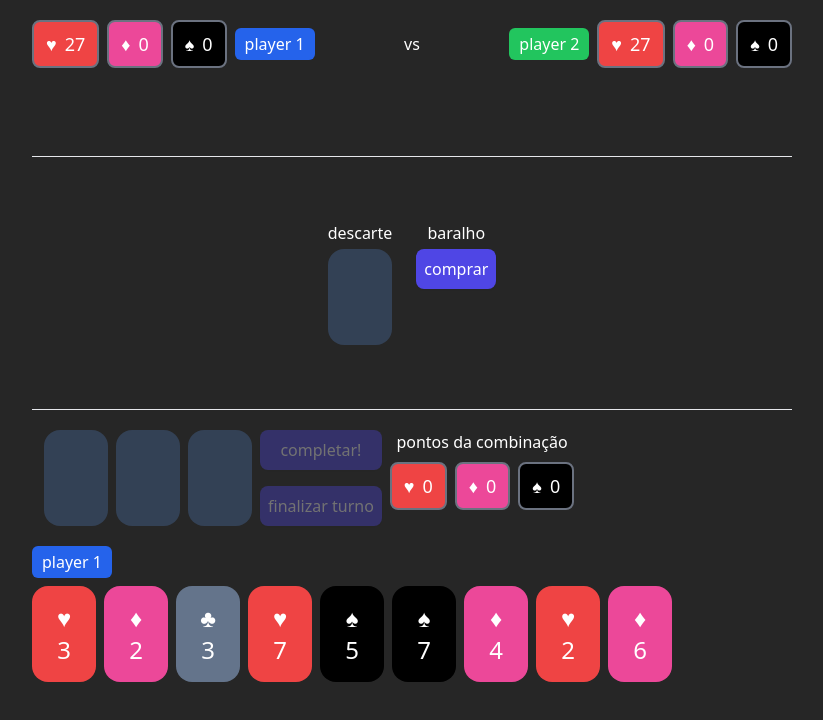
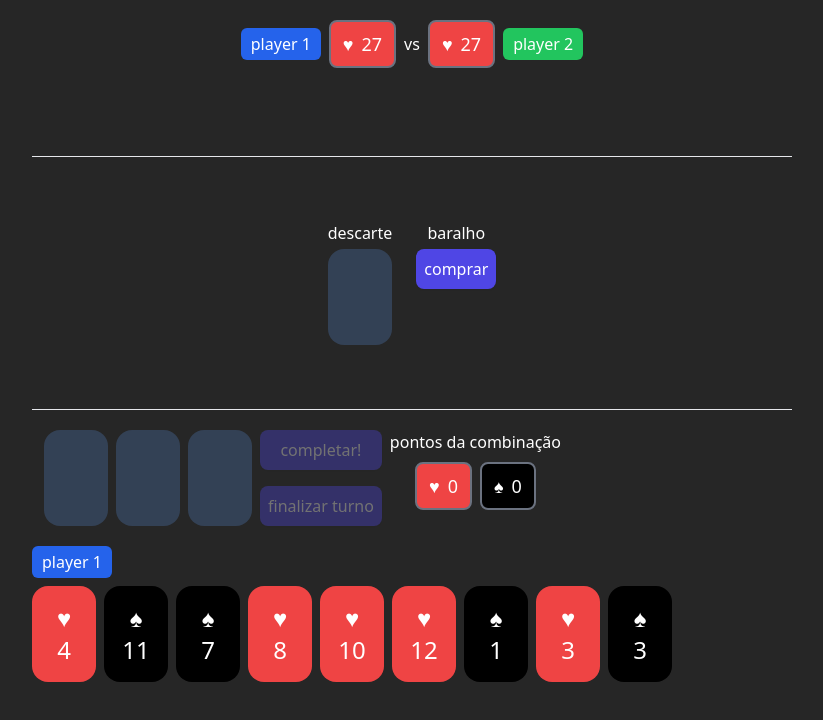
Before and after one commit to carmogui/draftbox, a React (Vite) app: page / in a window 1280 px wide. Shown: the top 720 px of the page, without its empty margins (228-1051 px from the left). Built offline with nearby package versions, Linux system fonts and the light colour scheme.

Commit message:
card game v2 mvp test

```diff
--- a/src/App.tsx
+++ b/src/App.tsx
@@ -93,8 +93,11 @@ function Status({ children, suit }: { children: ReactNode; suit: Suits }) {
 const MINIMUM_CARDS = 6;
 
 function App() {
+  const [turnBuy, setTurnBuy] = useState(true);
   const [battleTurn, setBattleTurn] = useState(BattleTurn.Player);
-  const [turnBuy, setTurnBuy] = useState(true);
+
+  const [madeTriplet, setMadeTriplet] = useState(false);
+
   const [deck, setDeck] = useState<CardType[]>(defaultCards);
 
   const [cards, setCards] = useState<CardType[]>([]);
@@ -252,10 +255,7 @@ function App() {
   }
 
   function renderCards(cardsToRender: CardType[]) {
-    return (
-      cardsToRender
-        // .sort((a, b) => a.id - b.id)
-        .map((card) => {
+    return cardsToRender.map((card) => {
       const { id, number, suit } = card;
 
       return (
@@ -271,32 +271,28 @@ function App() {
           {number}
         </Card>
       );
-        })
-    );
+    });
   }
 
   return (
     <div className="flex flex-col gap-2 p-5 max-w-[800px] m-auto">
-      <div className="flex items-center justify-between gap-2">
+      <div className="flex items-center justify-center gap-2">
         <div className="flex items-center gap-2">
-          <Status suit={Suits.Heart}>{player.h}</Status>
-          <Status suit={Suits.Diamonds}>{player.d}</Status>
-          <Status suit={Suits.Spades}>{player.s}</Status>
           <h2 className="flex items-center justify-center px-2 py-1 w-20 bg-blue-600 rounded-md">
             player 1
           </h2>
+
+          <Status suit={Suits.Heart}>{player.h}</Status>
         </div>
 
         <span>vs</span>
 
         <div className="flex items-center gap-2">
+          <Status suit={Suits.Heart}>{enemy.h}</Status>
+
           <h2 className="flex items-center justify-center px-2 py-1 w-20 bg-green-500 rounded-md">
             player 2
           </h2>
-
-          <Status suit={Suits.Heart}>{enemy.h}</Status>
-          <Status suit={Suits.Diamonds}>{enemy.d}</Status>
-          <Status suit={Suits.Spades}>{enemy.s}</Status>
         </div>
       </div>
 
@@ -421,6 +417,8 @@ function App() {
           <Button
             disabled={triplets.length < 3}
             onClick={() => {
+              if (madeTriplet) return alert("voce ja fez uma trinca!");
+
               const { h, d, s } = tripletsValues;
 
               let isValidSuit = false;
@@ -466,21 +464,34 @@ function App() {
 
               if (isValidSameNumber || isValidSuit || isValidSequence) {
                 setTriplets([]);
+                setMadeTriplet(true);
 
                 if (battleTurn === BattleTurn.Player) {
                   setPlayer((cur) => {
                     return {
-                      d: cur.d + d,
+                      ...cur,
                       h: cur.h + h,
-                      s: cur.s + s,
+                    };
+                  });
+
+                  setEnemy((cur) => {
+                    return {
+                      ...cur,
+                      h: cur.h - s,
                     };
                   });
                 } else {
                   setEnemy((cur) => {
                     return {
-                      d: cur.d + d,
+                      ...cur,
                       h: cur.h + h,
-                      s: cur.s + s,
+                    };
+                  });
+
+                  setPlayer((cur) => {
+                    return {
+                      ...cur,
+                      h: cur.h - s,
                     };
                   });
                 }
@@ -511,28 +522,6 @@ function App() {
                 }
                 setTrash(card);
                 setTriplets([]);
-
-                if (battleTurn === BattleTurn.Player) {
-                  setEnemy((cur) => {
-                    const { s } = player;
-                    const damage = s - cur.d > 0 ? s - cur.d : 0;
-
-                    return {
-                      ...cur,
-                      h: cur.h - damage,
-                    };
-                  });
-                } else {
-                  setPlayer((cur) => {
-                    const { s } = enemy;
-                    const damage = s - cur.d > 0 ? s - cur.d : 0;
-
-                    return {
-                      ...cur,
-                      h: cur.h - damage,
-                    };
-                  });
-                }
               } else {
                 triplets.forEach((tripletCard) => {
                   setTriplets((cur) => {
@@ -556,6 +545,7 @@ function App() {
                 });
               }
 
+              setMadeTriplet(false);
               setTurnBuy(true);
 
               if (battleTurn === BattleTurn.Player) {
@@ -574,7 +564,7 @@ function App() {
 
           <div className="flex gap-2">
             <Status suit={Suits.Heart}>{tripletsValues.h}</Status>
-            <Status suit={Suits.Diamonds}>{tripletsValues.d}</Status>
+            {/* <Status suit={Suits.Diamonds}>{tripletsValues.d}</Status> */}
             <Status suit={Suits.Spades}>{tripletsValues.s}</Status>
           </div>
         </div>
--- a/src/cards.ts
+++ b/src/cards.ts
@@ -19,44 +19,52 @@ export const defaultCards = [
   { id: 5, number: 5, suit: Suits.Heart },
   { id: 6, number: 6, suit: Suits.Heart },
   { id: 7, number: 7, suit: Suits.Heart },
+  { id: 8, number: 8, suit: Suits.Heart },
+  { id: 9, number: 9, suit: Suits.Heart },
+  { id: 10, number: 10, suit: Suits.Heart },
+  { id: 11, number: 11, suit: Suits.Heart },
+  { id: 12, number: 12, suit: Suits.Heart },
+  { id: 13, number: 13, suit: Suits.Heart },
 
-  { id: 8, number: 1, suit: Suits.Heart },
-  { id: 9, number: 2, suit: Suits.Heart },
-  { id: 10, number: 3, suit: Suits.Heart },
-  { id: 11, number: 4, suit: Suits.Heart },
-  { id: 12, number: 5, suit: Suits.Heart },
-  { id: 13, number: 6, suit: Suits.Heart },
-  { id: 14, number: 7, suit: Suits.Heart },
+  { id: 14, number: 1, suit: Suits.Heart },
+  { id: 15, number: 2, suit: Suits.Heart },
+  { id: 16, number: 3, suit: Suits.Heart },
+  { id: 17, number: 4, suit: Suits.Heart },
+  { id: 18, number: 5, suit: Suits.Heart },
+  { id: 19, number: 6, suit: Suits.Heart },
+  { id: 20, number: 7, suit: Suits.Heart },
+  { id: 21, number: 8, suit: Suits.Heart },
+  { id: 22, number: 9, suit: Suits.Heart },
+  { id: 21, number: 10, suit: Suits.Heart },
+  { id: 22, number: 11, suit: Suits.Heart },
+  { id: 23, number: 12, suit: Suits.Heart },
+  { id: 24, number: 13, suit: Suits.Heart },
 
-  { id: 15, number: 1, suit: Suits.Spades },
-  { id: 16, number: 2, suit: Suits.Spades },
-  { id: 17, number: 3, suit: Suits.Spades },
-  { id: 18, number: 4, suit: Suits.Spades },
-  { id: 19, number: 5, suit: Suits.Spades },
-  { id: 20, number: 6, suit: Suits.Spades },
-  { id: 21, number: 7, suit: Suits.Spades },
+  { id: 25, number: 1, suit: Suits.Spades },
+  { id: 26, number: 2, suit: Suits.Spades },
+  { id: 27, number: 3, suit: Suits.Spades },
+  { id: 28, number: 4, suit: Suits.Spades },
+  { id: 29, number: 5, suit: Suits.Spades },
+  { id: 30, number: 6, suit: Suits.Spades },
+  { id: 31, number: 7, suit: Suits.Spades },
+  { id: 32, number: 8, suit: Suits.Spades },
+  { id: 33, number: 9, suit: Suits.Spades },
+  { id: 34, number: 10, suit: Suits.Spades },
+  { id: 35, number: 11, suit: Suits.Spades },
+  { id: 36, number: 12, suit: Suits.Spades },
+  { id: 37, number: 13, suit: Suits.Spades },
 
-  { id: 22, number: 1, suit: Suits.Spades },
-  { id: 23, number: 2, suit: Suits.Spades },
-  { id: 24, number: 3, suit: Suits.Spades },
-  { id: 25, number: 4, suit: Suits.Spades },
-  { id: 26, number: 5, suit: Suits.Spades },
-  { id: 27, number: 6, suit: Suits.Spades },
-  { id: 28, number: 7, suit: Suits.Spades },
-
-  { id: 29, number: 1, suit: Suits.Diamonds },
-  { id: 30, number: 2, suit: Suits.Diamonds },
-  { id: 31, number: 3, suit: Suits.Diamonds },
-  { id: 32, number: 4, suit: Suits.Diamonds },
-  { id: 33, number: 5, suit: Suits.Diamonds },
-  { id: 34, number: 6, suit: Suits.Diamonds },
-  { id: 35, number: 7, suit: Suits.Diamonds },
-
-  { id: 36, number: 1, suit: Suits.Clubs },
-  { id: 37, number: 2, suit: Suits.Clubs },
-  { id: 38, number: 3, suit: Suits.Clubs },
-  { id: 39, number: 4, suit: Suits.Clubs },
-  { id: 40, number: 5, suit: Suits.Clubs },
-  { id: 41, number: 6, suit: Suits.Clubs },
-  { id: 42, number: 7, suit: Suits.Clubs },
+  { id: 38, number: 1, suit: Suits.Spades },
+  { id: 39, number: 2, suit: Suits.Spades },
+  { id: 40, number: 3, suit: Suits.Spades },
+  { id: 41, number: 4, suit: Suits.Spades },
+  { id: 42, number: 5, suit: Suits.Spades },
+  { id: 43, number: 6, suit: Suits.Spades },
+  { id: 44, number: 7, suit: Suits.Spades },
+  { id: 45, number: 8, suit: Suits.Spades },
+  { id: 46, number: 9, suit: Suits.Spades },
+  { id: 47, number: 10, suit: Suits.Spades },
+  { id: 48, number: 11, suit: Suits.Spades },
+  { id: 49, number: 12, suit: Suits.Spades },
+  { id: 50, number: 13, suit: Suits.Spades },
 ];
```
Lines whose indentation alone changed are shown as unchanged.
